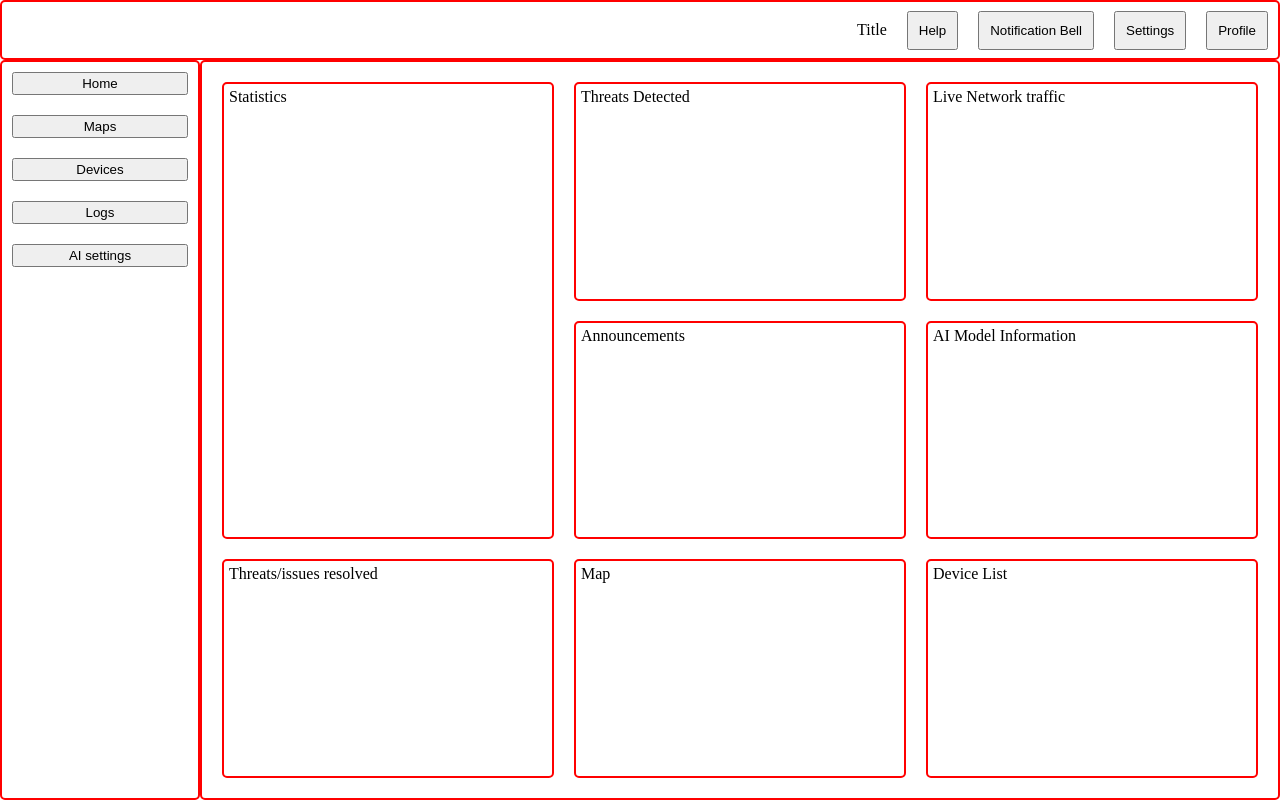
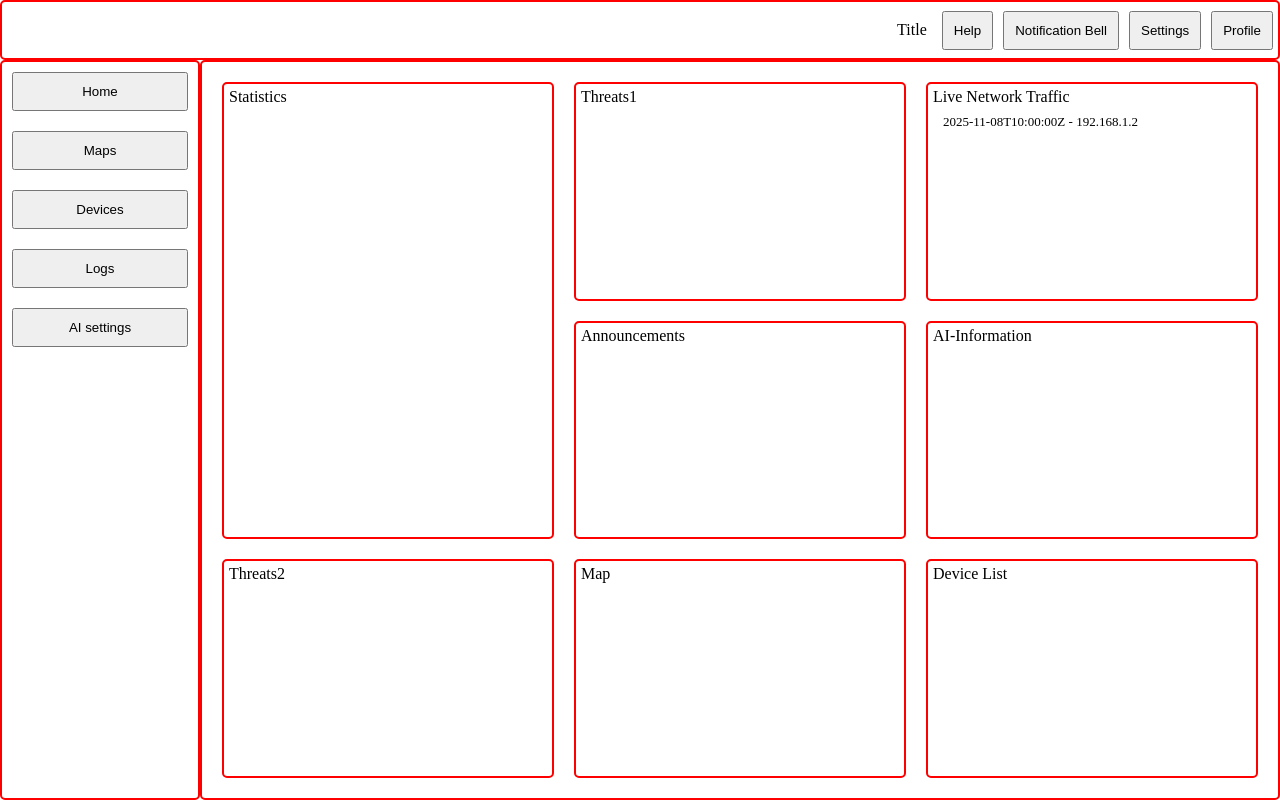
Before and after one commit to hreid1/COMP3000-LoRaWAN, a React (Vite) app in the folder sourcecode/my-app/: page / in a window 1280 px wide. Built offline with nearby package versions, Linux system fonts and the light colour scheme.

Commit message:
working on parsing the dataset into the application

```diff
--- a/sourcecode/my-app/src/App.css
+++ b/sourcecode/my-app/src/App.css
@@ -77,7 +77,7 @@ table {
 }
 
 #topNavMenuContainer button {
-    margin: 10px;
+    margin: 5px;
     padding: 10px;
 }
 
@@ -94,7 +94,7 @@ table {
 
 #sideNavMenuContainer button {
     margin: 10px;
-    padding: 2px;
+    padding: 10px;
 }
 
 /* Main Dashboard Content */
@@ -132,6 +132,14 @@ table {
     grid-row: 1 / 1;
 }
 
+#liveNetworkTraffic div {
+    padding: 10px;
+}
+
+#liveNetworkTraffic p {
+    font-size: small;
+}
+
 #threats2 {
     grid-column: 1 / 1;
     grid-row: 3 / 3;
--- a/sourcecode/my-app/src/App.jsx
+++ b/sourcecode/my-app/src/App.jsx
@@ -42,12 +42,12 @@ const SideNavMenu = () => {
   )
 }
 
-const MainDashContent = () => {
+const MainDashContent = (props) => {
   return (
     <div className="navMenu" id="dashContentContainer">
       <Statistics />
       <ThreatsDetected />
-      <LiveNetworkTraffic />
+      <LiveNetworkTraffic dataset={props.dataset}/>
       <Threats2 />
       <Announcements />
       <AIinfo />
@@ -59,59 +59,101 @@ const MainDashContent = () => {
 
 const DeviceList = () => {
   return (
-    <div className="dashboardItem" id="deviceList">Device List</div>
+    <div className="dashboardItem" id="deviceList">
+      <h1>Device List</h1>
+    </div>
   )
 }
 
 const Map = () => {
   return (
-    <div className="dashboardItem" id="map">Map</div>
+    <div className="dashboardItem" id="map">
+      <h1>Map</h1>
+    </div>
   )
 }
 
 const AIinfo = () => {
   return (
-    <div className="dashboardItem" id="aiInfo">AI Model Information</div>
+    <div className="dashboardItem" id="aiInfo">
+      <h1>AI-Information</h1>
+    </div>
   )
 }
 
 const Statistics = () => {
   return (
-    <div className="dashboardItem" id="statistics">Statistics</div>
+    <div className="dashboardItem" id="statistics">
+      <h1>Statistics</h1>
+    </div>
   )
 }
 
 const ThreatsDetected = () => {
   return (
-    <div className="dashboardItem" id="threatsDetected">Threats Detected</div>
+    <div className="dashboardItem" id="threatsDetected">
+      <h1>Threats1</h1>
+    </div>
   )
 }
 
-const LiveNetworkTraffic = () => {
+const LiveNetworkTraffic = ({dataset}) => {
   return (
-    <div className="dashboardItem" id="liveNetworkTraffic">Live Network traffic</div>
+    <div className="dashboardItem" id="liveNetworkTraffic">
+      <h1>Live Network Traffic</h1>
+      <div>
+        {dataset.map(item => (
+          <p key={item.id}>
+            {item.timestamp} - {item.src_ip}
+          </p>
+        ))}
+      </div>
+    </div>
   )
 }
 
 // Subject to change
 const Threats2 = () => {
   return(
-    <div className="dashboardItem" id="threats2">Threats/issues resolved</div>
+    <div className="dashboardItem" id="threats2">
+      <h1>Threats2</h1>
+    </div>
   )
 }
 
 const Announcements = () => {
   return(
-    <div className="dashboardItem" id="announcements">Announcements</div>
+    <div className="dashboardItem" id="announcements">
+      <h1>Announcements</h1>
+    </div>
   )
 }
 
 const App = () => {
+
+  const networkTraffic = [
+    {
+      id: 1,
+      timestamp: "2025-11-08T10:00:00Z",
+      src_ip: "192.168.1.2",
+      dest_ip: "93.184.216.34",
+      src_port: "54321",
+      dst_port: "80",
+      protocol: "TCP",
+      method: "GET",
+      url: "http://example.com/index.html",
+      status: "200",
+      bytes_sent: "512",
+      bytes_received: "2048",
+      user_agent: "Mozilla/5.0",
+    },
+  ]
+
   return (
     <div className="dashContainer">
       <TopNavMenu />
       <SideNavMenu />
-      <MainDashContent />
+      <MainDashContent dataset={networkTraffic} />
     </div>
   )
 }
```
Also changed, not shown: sourcecode/my-app/public/datasets/normal.csv (added), 1 other file (tests, documents, lock files or other folders).
